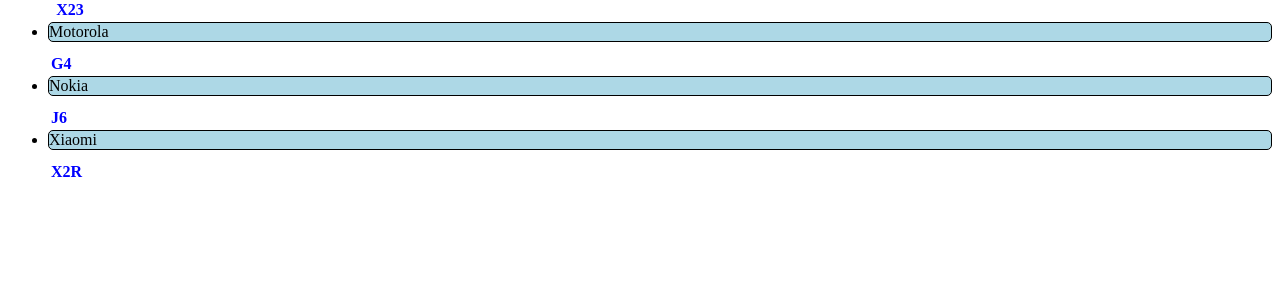
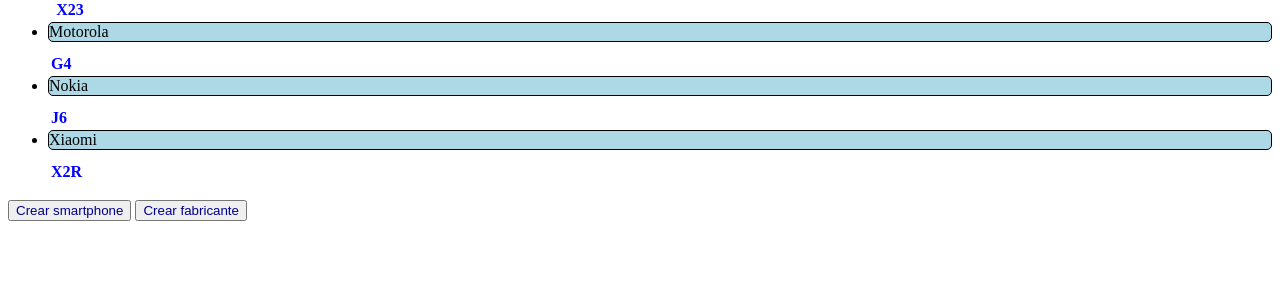
Before and after one commit to gabrielcespedes/prueba1, a Django app: page / in a window 1280 px wide. Shown: the part 218-518 px from the top of the page. Run offline with Django 3.2, Linux system fonts and the light colour scheme; data comes from the database, SQL or seed files in the repository; both versions use the stored data as it was after the commit; lists and menus that the app fills with data are empty.

Commit message:
botones form, estilo links

```diff
--- a/mysite/settings.py
+++ b/mysite/settings.py
@@ -29,7 +29,7 @@ SECRET_KEY = os.environ.get('DJANGO_SECRET_KEY', 'a(9^%(&qlln*#8ih!h62fdj*5-yxsf
 #DEBUG = True
 #nuevo
 DEBUG = bool(os.environ.get('DJANGO_DEBUG', True))
-ALLOWED_HOSTS = ['gabrielmatematica.herokuapp.com']
+ALLOWED_HOSTS = ['gabrielmatematica.herokuapp.com', '127.0.0.1']
 
 
 # Application definition
--- a/phone/static/phone/style.css
+++ b/phone/static/phone/style.css
@@ -21,3 +21,8 @@ th {
 td {
     color: darkblue;
 }
+
+a {
+    text-decoration: none;
+    color: darkblue;
+}
--- a/phone/templates/phone/fabricante_create.html
+++ b/phone/templates/phone/fabricante_create.html
@@ -13,5 +13,6 @@
     {% csrf_token %}
     {{ form.as_p }}
     <input type="submit" value="Crear">
+<button><a href="/">Volver</a></button>
 </body>
 </html>
--- a/phone/templates/phone/fabricantes.html
+++ b/phone/templates/phone/fabricantes.html
@@ -21,5 +21,7 @@
     </table>
     {% endfor %}
 </ul>
+<button><a href="/smartphone-create">Crear smartphone</a></button>
+<button><a href="/fabricante-create">Crear fabricante</a></button>
 </body>
 </html>
--- a/phone/templates/phone/smartphone_create.html
+++ b/phone/templates/phone/smartphone_create.html
@@ -13,5 +13,6 @@
     {% csrf_token %}
     {{ form.as_p }}
     <input type="submit" value="Crear">
+<button><a href="/">Volver</a></button>
 </body>
 </html>
```
Also changed, not shown: db.sqlite3.
